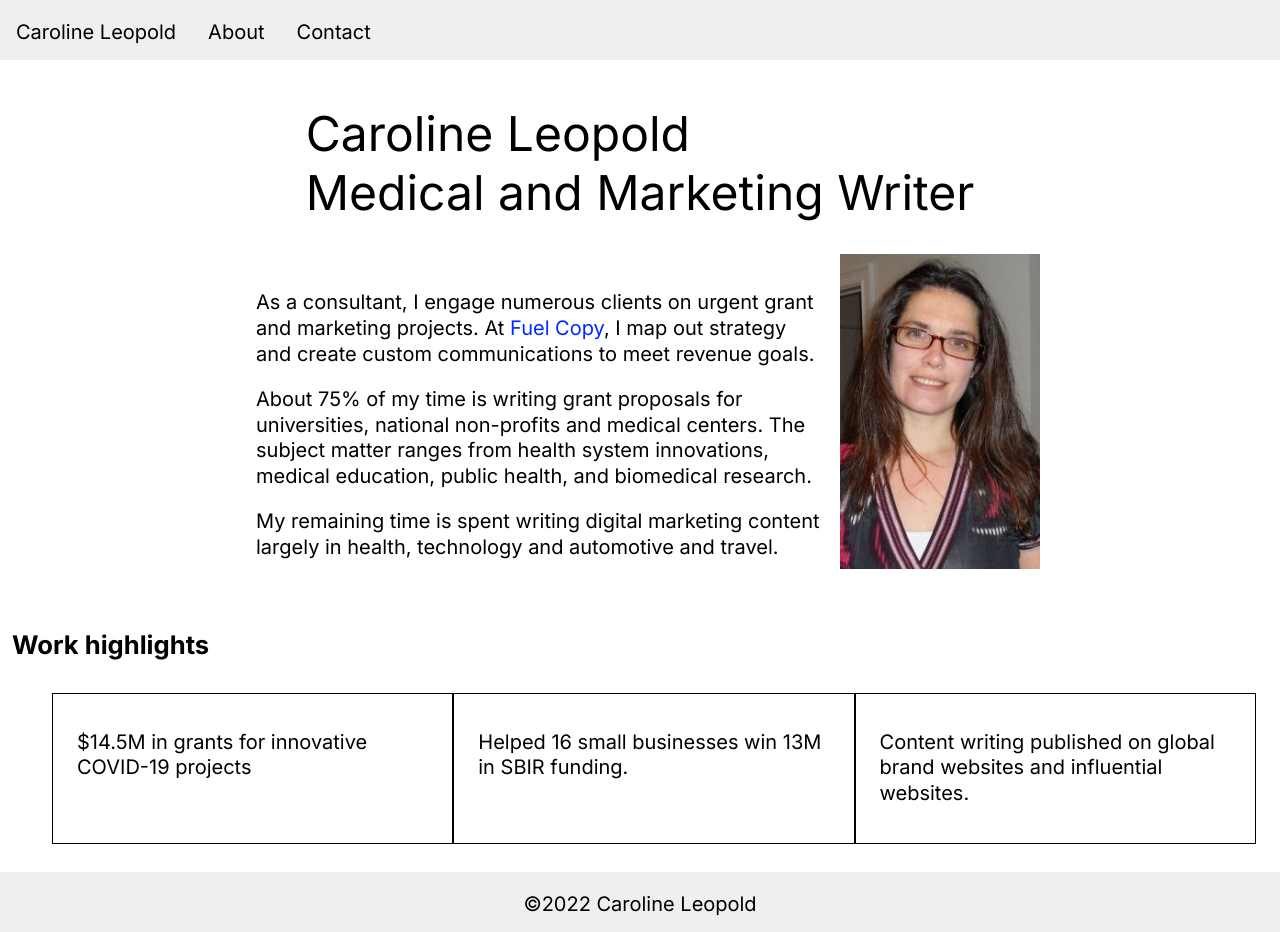
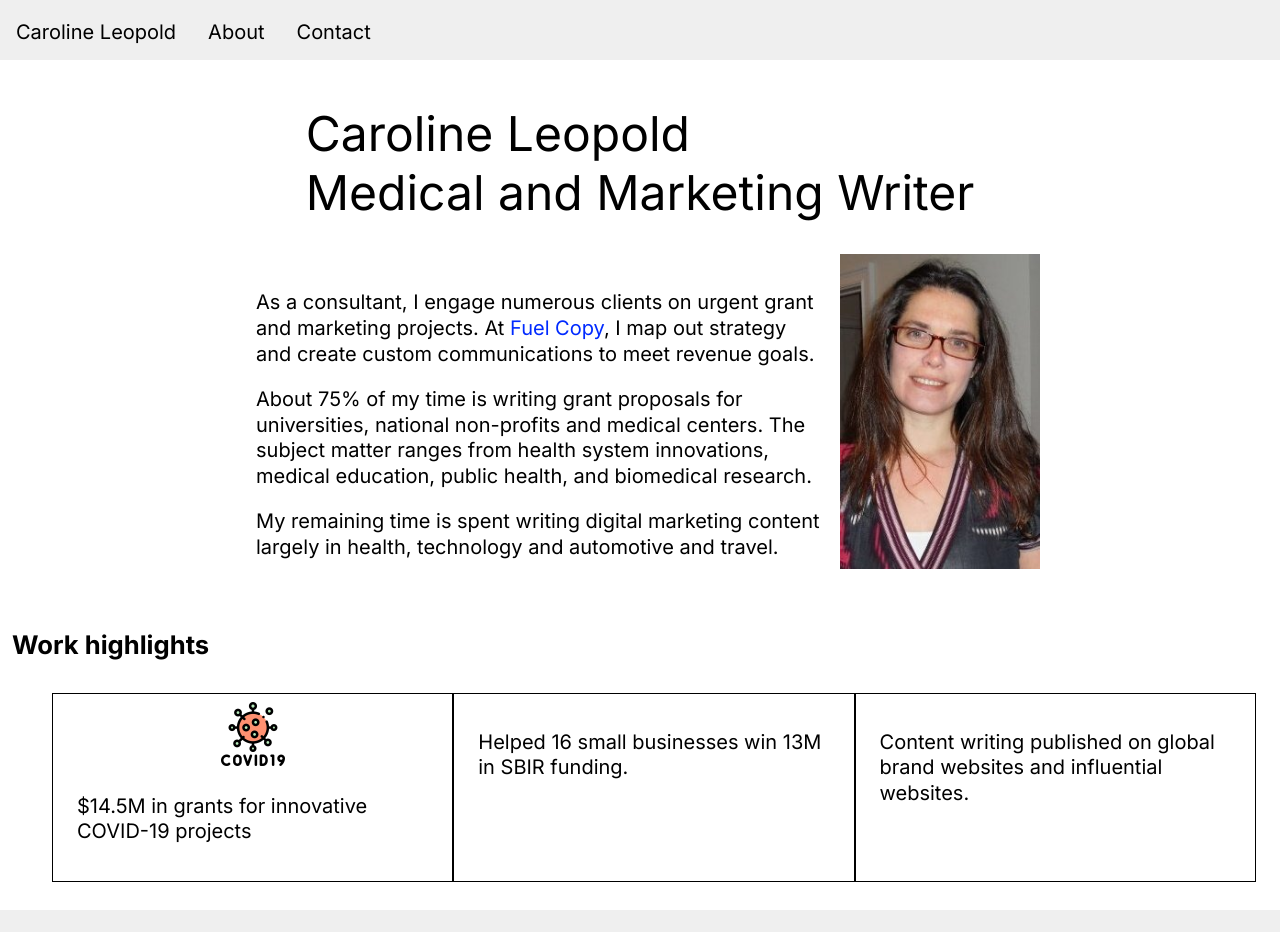
Before and after one commit to cml815/about-a, a React (Create React App) app: page /about in a window 1280 px wide. Shown: the top 932 px of the page. Built offline with nearby package versions, Linux system fonts and the light colour scheme.

Commit message:
add flex and img

```diff
--- a/src/global.css
+++ b/src/global.css
@@ -133,9 +133,11 @@ header {
   display: flex;
   border: 1px solid black;
   padding: .5rem 1rem;
-  gap: 8px;
 }
 
+.thumbnail {
+  width: 64px;
+}
 
 
 
--- a/src/routes/about.jsx
+++ b/src/routes/about.jsx
@@ -2,6 +2,7 @@ import "../App.css";
 import "../global.css";
 import "../utils.css";
 import profile from "./pro-pic-twitter.jpg"
+import covidImage from "./covid-19.png"
 
 export default function About () {
   return (
@@ -25,7 +26,9 @@ export default function About () {
           <div className="">
           <h4>Work highlights</h4>
           <ul className="flex">
-            <li className="third card-bordered"><p className="short-caption">$14.5M in grants for innovative COVID-19 projects</p></li>
+            <li className="flex-c centered third card-bordered">
+              <img className="thumbnail" src={covidImage} />
+              <p className="short-caption">$14.5M in grants for innovative COVID-19 projects</p></li>
             <li className="third card-bordered"><p className="short-caption">Helped 16 small businesses win 13M in SBIR funding. </p></li>
             <li className="third card-bordered"><p className="short-caption">Content writing published on global brand websites and influential websites.</p></li>
         </ul>
```
